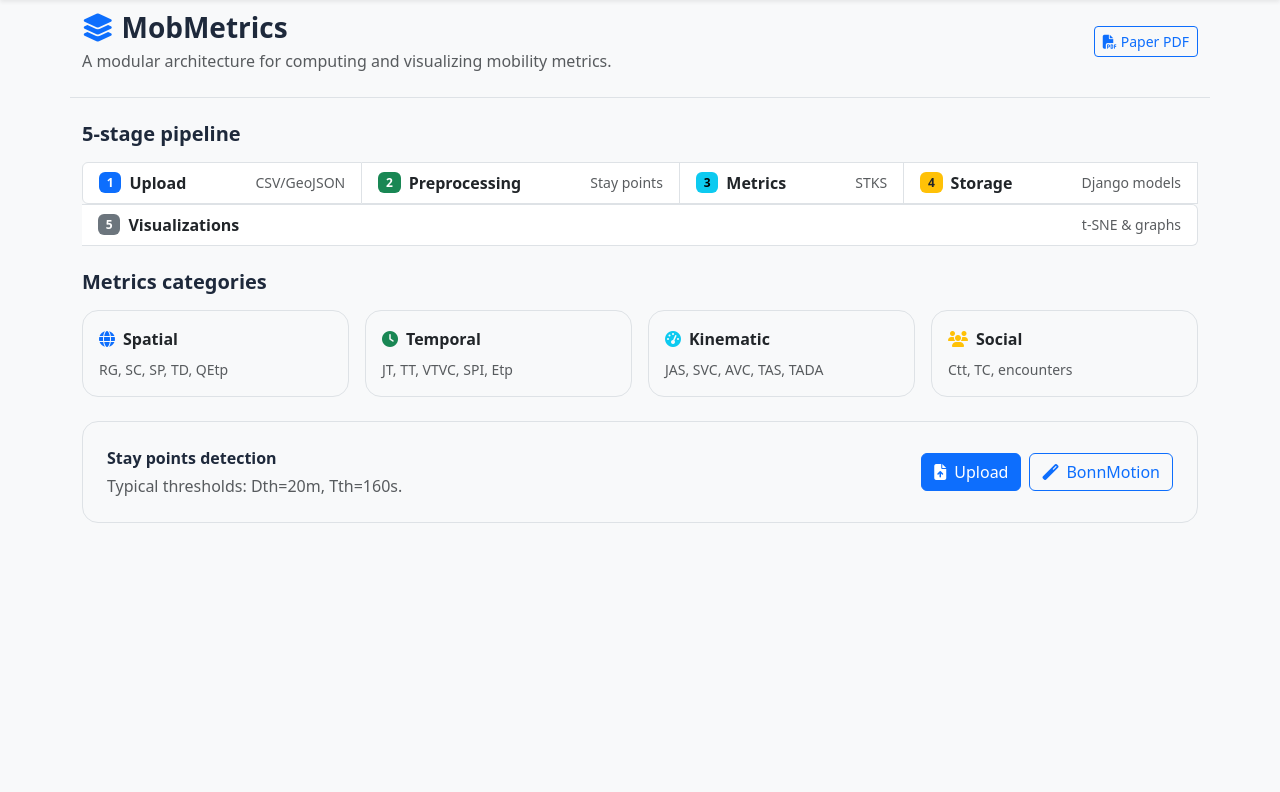
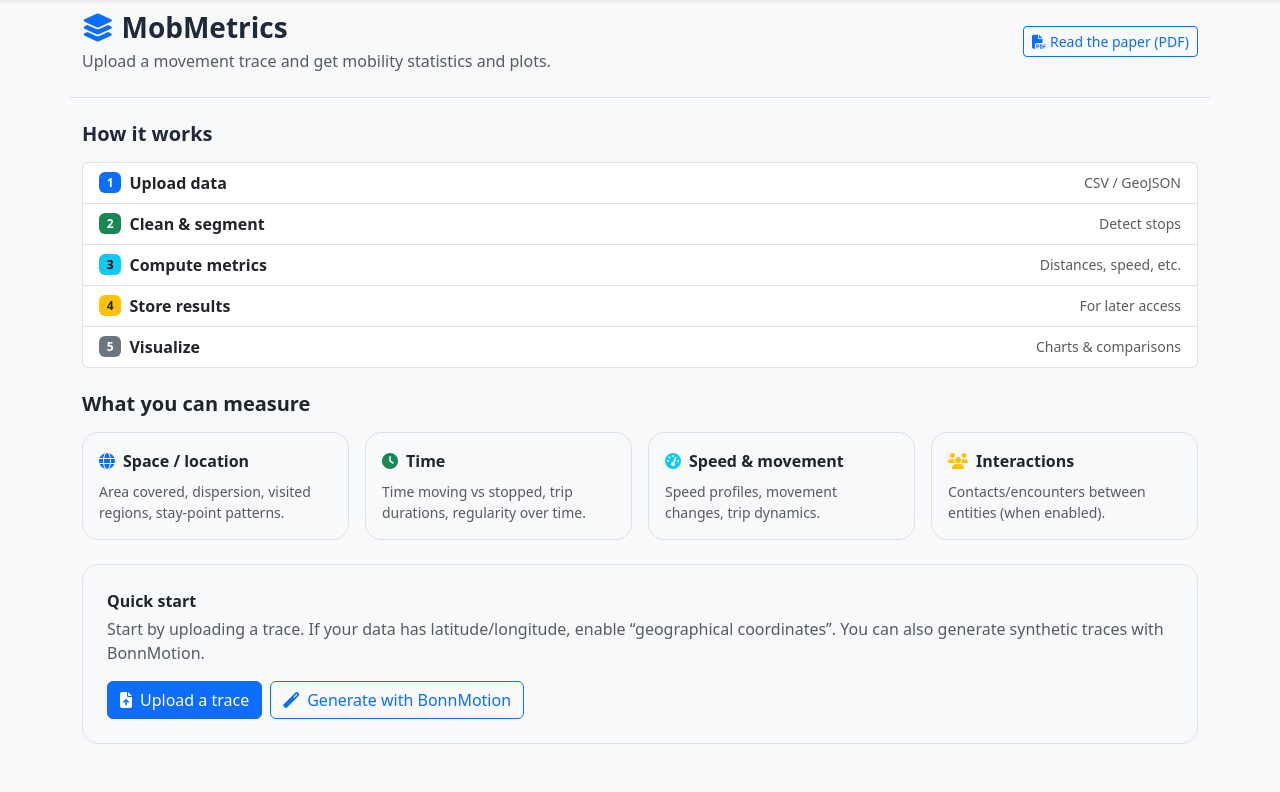
Before and after one commit to mpsfranca/MobMetrics, a Django app: page / in a window 1280 px wide. Shown: the part 85-877 px from the top of the page. Before the commit the page ends 608 px from the top, so only its background shows below. Run offline with Django 5.2, Linux system fonts and the light colour scheme; data that the repository does not hold is empty; some libraries are stand-ins or nearby versions.

Commit message:
Fixed HTML

```diff
--- a/MobMetrics/metrics/templates/partials/bonnmotion/bm_mobmetrics.html
+++ b/MobMetrics/metrics/templates/partials/bonnmotion/bm_mobmetrics.html
@@ -1,4 +1,4 @@
-<!-- Pipeline common parameters (Card + Collapse) -->
+<!-- MobMetrics parameters -->
 <div class="accordion-item">
     <div class="accordion-header" id="bm_mobmetrics">
         <button class="accordion-button collapsed fw-semibold" type="button"
@@ -12,8 +12,6 @@
 
     <div id="pipelineCommonCollapse" class="collapse">
         <div class="card-body p-3 p-md-4">
-
-            <!-- Geo coord -->
             <div class="mb-3">
                 <div class="form-check">
                     {{ bm_mobmetrics_form.geo_coord }}
@@ -25,7 +23,6 @@
 
             <hr class="my-4">
 
-            <!-- Stay Point Parameters -->
             <div class="mb-4">
                 <h6 class="fw-bold mb-3">
                     <i class="fas fa-map-marker-alt text-info me-2"></i>Stay Point Parameters
@@ -64,7 +61,7 @@
             </div>
 
             <!-- Contact Parameters -->
-            <div class="parameter-group hidden common mb-4">
+            <div class="mb-4">
                 <h6 class="fw-bold mb-3">
                     <i class="fas fa-users text-warning me-2"></i>Contact Parameters
                 </h6>
@@ -108,7 +105,7 @@
             </div>
 
             <!-- Entropy Parameters -->
-            <div class="parameter-group hidden common">
+            <div class="">
                 <h6 class="fw-bold mb-3">
                     <i class="fas fa-border-all text-primary me-2"></i>Entropy Parameters
                 </h6>
@@ -130,7 +127,6 @@
                     </div>
                 </div>
             </div>
-
         </div>
     </div>
 </div>
--- a/MobMetrics/metrics/templates/partials/bonnmotion/bm_randomspeedbase.html
+++ b/MobMetrics/metrics/templates/partials/bonnmotion/bm_randomspeedbase.html
@@ -1,6 +1,5 @@
-<!-- RandomSpeedBase (Card + Collapse) -->
+<!-- RandomSpeedBase -->
 <div class="accordion-item">
-
     <div class="accordion-header" id="bm_randomspeedbase">
         <button class="accordion-button collapsed fw-semibold" type="button"
             data-bs-toggle="collapse" data-bs-target="#randomSpeedBaseCollapse" aria-expanded="false"
@@ -14,7 +13,6 @@
     <div id="randomSpeedBaseCollapse" class="collapse">
         <div class="card-body p-3 p-md-4">
             <div class="row g-3">
-
                 <div class="col-md-4">
                     <label for="{{ bm_randomspeedbase_form.min_speed.id_for_label }}" class="form-label fw-semibold">Min speed</label>
                     {{ bm_randomspeedbase_form.min_speed }}
--- a/MobMetrics/metrics/templates/partials/bonnmotion/models/boundless.html
+++ b/MobMetrics/metrics/templates/partials/bonnmotion/models/boundless.html
@@ -12,18 +12,14 @@
             <label class="form-label fw-semibold" for="{{ boundless_form.max_accel_change.id_for_label }}">
                 Max. Acceleration Change
             </label>
-            <div class="input-group">
-                {{ boundless_form.max_accel_change }}
-            </div>
+            {{ boundless_form.max_accel_change }}
         </div>
 
         <div class="col-md-4">
             <label class="form-label fw-semibold" for="{{ boundless_form.alpha.id_for_label }}">
                 Alpha: Max. Angular Change
             </label>
-            <div class="input-group">
-                {{ boundless_form.alpha }}
-            </div>
+            {{ boundless_form.alpha }}
         </div>
     </div>
 </fieldset>
--- a/MobMetrics/metrics/templates/partials/bonnmotion/models/models_main.html
+++ b/MobMetrics/metrics/templates/partials/bonnmotion/models/models_main.html
@@ -1,5 +1,4 @@
 <div class="accordion-item" id="model_params">
-
     <div class="accordion-header">
         <button class="accordion-button collapsed fw-semibold" type="button"
             data-bs-toggle="collapse" data-bs-target="#modelsCollapse" aria-expanded="false"
--- a/MobMetrics/metrics/templates/partials/bonnmotion/models/nomadic.html
+++ b/MobMetrics/metrics/templates/partials/bonnmotion/models/nomadic.html
@@ -26,9 +26,7 @@
             <label class="form-label fw-semibold" for="{{ nomadic_form.ref_point_max_pause.id_for_label }}">
                 Reference Point Max. Pause
             </label>
-            <div class="input-group">
-                {{ nomadic_form.ref_point_max_pause }}
-            </div>
+            {{ nomadic_form.ref_point_max_pause }}
         </div>
     </div>
 </fieldset>
--- a/MobMetrics/metrics/templates/partials/bonnmotion/models/pursue.html
+++ b/MobMetrics/metrics/templates/partials/bonnmotion/models/pursue.html
@@ -12,27 +12,21 @@
             <label class="form-label fw-semibold" for="{{ pursue_form.min_speed.id_for_label }}">
                 Min. Speed
             </label>
-            <div class="input-group">
-                {{ pursue_form.min_speed }}
-            </div>
+            {{ pursue_form.min_speed }}
         </div>
 
         <div class="col-md-3">
             <label class="form-label fw-semibold" for="{{ pursue_form.aggressiveness.id_for_label }}">
                 Aggressiveness (0-1)
             </label>
-            <div class="input-group">
-                {{ pursue_form.aggressiveness }}
-            </div>
+            {{ pursue_form.aggressiveness }}
         </div>
 
         <div class="col-md-3">
             <label class="form-label fw-semibold" for="{{ pursue_form.pursue_randomness.id_for_label }}">
                 Pursue Randomness Magnitude (0-1)
             </label>
-            <div class="input-group">
-                {{ pursue_form.pursue_randomness }}
-            </div>
+            {{ pursue_form.pursue_randomness }}
         </div>
     </div>
 </fieldset>
--- a/MobMetrics/metrics/templates/partials/header.html
+++ b/MobMetrics/metrics/templates/partials/header.html
@@ -1,7 +1,7 @@
 <nav class="navbar navbar-expand-lg bg-light fixed-top shadow-sm border-bottom py-3">
     <div class="container-fluid px-4 px-lg-5">
 
-        <!-- Brand (visible on all sizes) -->
+        <!-- Brand-->
         <a class="navbar-brand fw-bold fs-3" href="#home" onclick="switchTab('home')">
             <i class="fas fa-route text-primary me-2"></i>MobMetrics
         </a>
@@ -51,7 +51,6 @@
                         <i class="fas fa-folder me-1"></i>Manage Files
                     </span>
                 </li>
-
             </ul>
         </div>
     </div>
--- a/MobMetrics/metrics/templates/partials/home.html
+++ b/MobMetrics/metrics/templates/partials/home.html
@@ -1,113 +1,120 @@
 {% load static %}
 <div id="home" class="content active">
 
-    <!-- Simple header -->
+    <!-- Top header -->
     <div class="container py-4 border-bottom">
         <div class="d-flex align-items-center justify-content-between gap-3 flex-wrap">
             <div>
-                <h1 class="h3 fw-bold mb-1" style="color:#1e293b;">
+                <h3 class="fw-bold mb-1" style="color:#1e293b;">
                     <i class="fas fa-layer-group text-primary me-2"></i>MobMetrics
-                </h1>
+                </h3>
                 <div class="text-muted">
-                    A modular architecture for computing and visualizing mobility metrics.
+                    Upload a movement trace and get mobility statistics and plots.
                 </div>
             </div>
 
             <a href="{% static 'paper/mobmetrics.pdf' %}" class="btn btn-outline-primary btn-sm"
                 download="MobMetrics.pdf">
-                <i class="fas fa-file-pdf me-1"></i>Paper PDF
+                <i class="fas fa-file-pdf me-1"></i>Read the paper (PDF)
             </a>
         </div>
     </div>
 
-    <!-- 5-stage pipeline (simpler) -->
+    <!-- How it works -->
     <div class="container py-4">
-        <h2 class="h5 fw-bold mb-3" style="color:#1e293b;">5-stage pipeline</h2>
+        <h5 class="fw-bold mb-3" style="color:#1e293b;">How it works</h5>
 
-        <ul class="list-group list-group-horizontal-md flex-wrap">
-            <li class="list-group-item d-flex align-items-center gap-2 flex-fill">
+        <!-- Mobmetrics Pipeline -->
+        <ul class="list-group">
+            <li class="list-group-item d-flex align-items-center gap-2">
                 <span class="badge text-bg-primary">1</span>
-                <span class="fw-semibold">Upload</span>
-                <span class="text-muted small ms-auto">CSV/GeoJSON</span>
+                <span class="fw-semibold">Upload data</span>
+                <span class="text-muted small ms-auto">CSV / GeoJSON</span>
             </li>
-            <li class="list-group-item d-flex align-items-center gap-2 flex-fill">
+
+            <li class="list-group-item d-flex align-items-center gap-2">
                 <span class="badge text-bg-success">2</span>
-                <span class="fw-semibold">Preprocessing</span>
-                <span class="text-muted small ms-auto">Stay points</span>
+                <span class="fw-semibold">Clean & segment</span>
+                <span class="text-muted small ms-auto">Detect stops</span>
             </li>
-            <li class="list-group-item d-flex align-items-center gap-2 flex-fill">
+
+            <li class="list-group-item d-flex align-items-center gap-2">
                 <span class="badge text-bg-info">3</span>
-                <span class="fw-semibold">Metrics</span>
-                <span class="text-muted small ms-auto">STKS</span>
+                <span class="fw-semibold">Compute metrics</span>
+                <span class="text-muted small ms-auto">Distances, speed, etc.</span>
             </li>
-            <li class="list-group-item d-flex align-items-center gap-2 flex-fill">
+
+            <li class="list-group-item d-flex align-items-center gap-2">
                 <span class="badge text-bg-warning text-dark">4</span>
-                <span class="fw-semibold">Storage</span>
-                <span class="text-muted small ms-auto">Django models</span>
+                <span class="fw-semibold">Store results</span>
+                <span class="text-muted small ms-auto">For later access</span>
             </li>
-            <li class="list-group-item d-flex align-items-center gap-2 flex-fill">
+
+            <li class="list-group-item d-flex align-items-center gap-2">
                 <span class="badge text-bg-secondary">5</span>
-                <span class="fw-semibold">Visualizations</span>
-                <span class="text-muted small ms-auto">t-SNE & graphs</span>
+                <span class="fw-semibold">Visualize</span>
+                <span class="text-muted small ms-auto">Charts & comparisons</span>
             </li>
         </ul>
     </div>
 
-    <!-- Metrics categories (simpler) -->
+    <!-- Metric categories -->
     <div class="container pb-4">
-        <h2 class="h5 fw-bold mb-3" style="color:#1e293b;">Metrics categories</h2>
+        <h5 class="fw-bold mb-3">What you can measure</h5>
 
         <div class="row g-3">
             <div class="col-md-6 col-lg-3">
                 <div class="border rounded-4 p-3 h-100">
-                    <div class="fw-bold mb-2"><i class="fas fa-globe text-primary me-2"></i>Spatial</div>
-                    <div class="text-muted small">RG, SC, SP, TD, QEtp</div>
+                    <div class="fw-bold mb-2"><i class="fas fa-globe text-primary me-2"></i>Space / location</div>
+                    <div class="text-muted small">Area covered, dispersion, visited regions, stay-point patterns.</div>
                 </div>
             </div>
+
             <div class="col-md-6 col-lg-3">
                 <div class="border rounded-4 p-3 h-100">
-                    <div class="fw-bold mb-2"><i class="fas fa-clock text-success me-2"></i>Temporal</div>
-                    <div class="text-muted small">JT, TT, VTVC, SPI, Etp</div>
+                    <div class="fw-bold mb-2"><i class="fas fa-clock text-success me-2"></i>Time</div>
+                    <div class="text-muted small">Time moving vs stopped, trip durations, regularity over time.</div>
                 </div>
             </div>
+
             <div class="col-md-6 col-lg-3">
                 <div class="border rounded-4 p-3 h-100">
-                    <div class="fw-bold mb-2"><i class="fas fa-tachometer-alt text-info me-2"></i>Kinematic</div>
-                    <div class="text-muted small">JAS, SVC, AVC, TAS, TADA</div>
+                    <div class="fw-bold mb-2"><i class="fas fa-tachometer-alt text-info me-2"></i>Speed & movement</div>
+                    <div class="text-muted small">Speed profiles, movement changes, trip dynamics.</div>
                 </div>
             </div>
+
             <div class="col-md-6 col-lg-3">
                 <div class="border rounded-4 p-3 h-100">
-                    <div class="fw-bold mb-2"><i class="fas fa-users text-warning me-2"></i>Social</div>
-                    <div class="text-muted small">Ctt, TC, encounters</div>
+                    <div class="fw-bold mb-2"><i class="fas fa-users text-warning me-2"></i>Interactions</div>
+                    <div class="text-muted small">Contacts/encounters between entities (when enabled).</div>
                 </div>
             </div>
         </div>
     </div>
 
-    <!-- Stay points (short) + CTA -->
+    <!-- Quick start -->
     <div class="container pb-5">
         <div class="border rounded-4 p-4">
             <div class="d-flex align-items-center justify-content-between flex-wrap gap-3">
                 <div>
-                    <div class="fw-bold mb-1" style="color:#1e293b;">
-                        Stay points detection
-                    </div>
+                    <div class="fw-bold mb-1">Quick start</div>
                     <div class="text-muted">
-                        Typical thresholds: Dth=20m, Tth=160s.
+                        Start by uploading a trace. If your data has latitude/longitude, enable “geographical
+                        coordinates”.
+                        You can also generate synthetic traces with BonnMotion.
                     </div>
                 </div>
 
                 <div class="d-flex gap-2">
                     <a href="#" onclick="switchTab('upload')" class="btn btn-primary">
-                        <i class="fas fa-file-upload me-2"></i>Upload
+                        <i class="fas fa-file-upload me-2"></i>Upload a trace
                     </a>
                     <a href="#" onclick="switchTab('bonnmotion')" class="btn btn-outline-primary">
-                        <i class="fas fa-magic me-2"></i>BonnMotion
+                        <i class="fas fa-magic me-2"></i>Generate with BonnMotion
                     </a>
                 </div>
             </div>
         </div>
     </div>
-
 </div>
--- a/MobMetrics/metrics/templates/partials/results/results_comparative_analysis.html
+++ b/MobMetrics/metrics/templates/partials/results/results_comparative_analysis.html
@@ -1,7 +1,7 @@
 <!-- SECTION: Comparative Analysis -->
 <div class="d-flex align-items-center justify-content-between flex-wrap gap-2 mb-3">
     <div class="d-flex align-items-center gap-2">
-        <h3 class="h5 fw-bold mb-0" style="color:#1e293b;">Comparative Analysis</h3>
+        <h5 class="fw-bold mb-0">Comparative Analysis</h5>
         <a href="#" class="text-muted" role="button" data-bs-toggle="tooltip" data-bs-placement="top"
             title="Generate comparative projections (PCA/t-SNE) and clustering (DBSCAN).">
             <i class="fas fa-circle-info"></i>
--- a/MobMetrics/metrics/templates/partials/results/results_entities_analysis.html
+++ b/MobMetrics/metrics/templates/partials/results/results_entities_analysis.html
@@ -1,6 +1,6 @@
 <!-- SECTION: Entities Analysis -->
 <div class="d-flex align-items-center gap-2 mb-3">
-    <h3 class="h5 fw-bold mb-0" style="color:#1e293b;">Entities Analysis</h3>
+    <h5 class="fw-bold mb-0">Entities Analysis</h5>
     <a href="#" class="text-muted" role="button" data-bs-toggle="tooltip" data-bs-placement="top"
         title="Analyze entities individually and compare behaviors across the trace.">
         <i class="fas fa-circle-info"></i>
@@ -13,7 +13,7 @@
     <div class="col-lg-3">
         <div class="card border-0 shadow-sm rounded-4">
             <div class="card-body p-3">
-                <div class="fw-semibold px-2 pt-2 pb-3" style="color:#1e293b;">Entity list</div>
+                <div class="fw-semibold px-2 pt-2 pb-3">Entity list</div>
 
                 <div class="list-group list-group-flush" style="max-height: 480px; overflow:auto;">
                     {% for entity in metrics %}
@@ -38,14 +38,14 @@
     <div class="col-lg-9">
         <div class="card border-0 shadow-sm rounded-4 mb-4">
             <div class="card-body p-3 p-md-4">
-                <div class="fw-semibold mb-2" style="color:#1e293b;">Trace over time</div>
+                <div class="fw-semibold mb-2">Trace over time</div>
                 <div id="traceOverTimeEntity">{{ trace_in_time_html|safe }}</div>
             </div>
         </div>
 
         <div class="card border-0 shadow-sm rounded-4">
             <div class="card-body p-3 p-md-4">
-                <div class="fw-semibold mb-2" style="color:#1e293b;">Travel distance comparison</div>
+                <div class="fw-semibold mb-2">Travel distance comparison</div>
                 <div id="travelDistanceCompare">{{ travel_distance_compare_plot|safe }}</div>
             </div>
         </div>
--- a/MobMetrics/metrics/templates/partials/results/results_staypoints_analysis.html
+++ b/MobMetrics/metrics/templates/partials/results/results_staypoints_analysis.html
@@ -1,6 +1,6 @@
 <!-- SECTION: Stay-points Analysis -->
 <div class="d-flex align-items-center gap-2 mb-3">
-    <h3 class="h5 fw-bold mb-0" style="color:#1e293b;">Stay-points Analysis</h3>
+    <h5 class="fw-bold mb-0">Stay-points Analysis</h5>
     <a href="#" class="text-muted" role="button" data-bs-toggle="tooltip" data-bs-placement="top"
         title="Analyze stay-points individually and compare visit patterns and importance.">
         <i class="fas fa-circle-info"></i>
@@ -15,7 +15,7 @@
     <div class="col-lg-3">
         <div class="card border-0 shadow-sm rounded-4">
             <div class="card-body p-3">
-                <div class="fw-semibold px-2 pt-2 pb-3" style="color:#1e293b;">Stay-points list</div>
+                <div class="fw-semibold px-2 pt-2 pb-3">Stay-points list</div>
 
                 <div class="list-group list-group-flush" style="max-height: 480px; overflow:auto;">
                     {% for staypoint in staypoints %}
@@ -40,14 +40,14 @@
     <div class="col-lg-9">
         <div class="card border-0 shadow-sm rounded-4 mb-4">
             <div class="card-body p-3 p-md-4">
-                <div class="fw-semibold mb-2" style="color:#1e293b;">Stay-point scatter</div>
+                <div class="fw-semibold mb-2">Stay-point scatter</div>
                 <div id="stayPointScatterPlot">{{ stay_point_scatter_plot|safe }}</div>
             </div>
         </div>
 
         <div class="card border-0 shadow-sm rounded-4">
             <div class="card-body p-3 p-md-4">
-                <div class="fw-semibold mb-2" style="color:#1e293b;">Metric histograms</div>
+                <div class="fw-semibold mb-2">Metric histograms</div>
                 <div id="metricHistograms">{{ metric_histogram|safe }}</div>
             </div>
         </div>
--- a/MobMetrics/metrics/templates/partials/results/results_trace_overview.html
+++ b/MobMetrics/metrics/templates/partials/results/results_trace_overview.html
@@ -3,14 +3,14 @@
     <div class="col-lg-8">
         <div class="card border-0 shadow-sm rounded-4 mb-4">
             <div class="card-body p-3 p-md-4">
-                <div class="fw-semibold mb-2" style="color:#1e293b;">Trace scatter</div>
+                <div class="fw-semibold mb-2">Trace scatter</div>
                 <div id="traceScatterPlot">{{ trace_plot_html|safe }}</div>
             </div>
         </div>
 
         <div class="card border-0 shadow-sm rounded-4">
             <div class="card-body p-3 p-md-4">
-                <div class="fw-semibold mb-2" style="color:#1e293b;">Mobility profile (radar)</div>
+                <div class="fw-semibold mb-2">Mobility profile (radar)</div>
                 <div id="mobilityRadarPlot">{{ radar_chart_html|safe }}</div>
             </div>
         </div>
@@ -23,7 +23,7 @@
                 <div class="card border-0 shadow-sm rounded-4">
                     <div class="card-body p-4">
                         <div class="text-muted small">Total stay-points</div>
-                        <div class="display-6 fw-bold" style="color:#1e293b;">
+                        <div class="display-6 fw-bold">
                             {{ global_metrics.num_stay_points }}
                         </div>
                     </div>
@@ -34,7 +34,7 @@
                 <div class="card border-0 shadow-sm rounded-4">
                     <div class="card-body p-4">
                         <div class="text-muted small">Total contacts</div>
-                        <div class="display-6 fw-bold" style="color:#1e293b;">
+                        <div class="display-6 fw-bold">
                             {{ global_metrics.num_contacts }}
                         </div>
                     </div>
@@ -45,7 +45,7 @@
                 <div class="card border-0 shadow-sm rounded-4">
                     <div class="card-body p-4">
                         <div class="text-muted small">Avg journey distance</div>
-                        <div class="display-6 fw-bold" style="color:#1e293b;">
+                        <div class="display-6 fw-bold">
                             {{ global_metrics.total_avg_journey_distance|floatformat:2 }}
                             <span class="fs-6 text-muted">m</span>
                         </div>
--- a/MobMetrics/metrics/templates/partials/upload/upload_run.html
+++ b/MobMetrics/metrics/templates/partials/upload/upload_run.html
@@ -2,7 +2,7 @@
     <div class="card-body p-4">
         <div class="d-flex align-items-start justify-content-between flex-wrap gap-3">
             <div>
-                <h3 class="h5 fw-bold mb-1" style="color:#1e293b;">Run</h3>
+                <h5 class="fw-bold mb-1">Run</h5>
                 <div class="text-muted">
                     Upload and execute MobMetrics. Results will appear in the Results tab.
                 </div>
```
Also changed, not shown: MobMetrics/metrics/templates/partials/bonnmotion/models/disasterarea.html (+0 -50 lines), MobMetrics/metrics/forms.py (line endings or trailing spaces).
